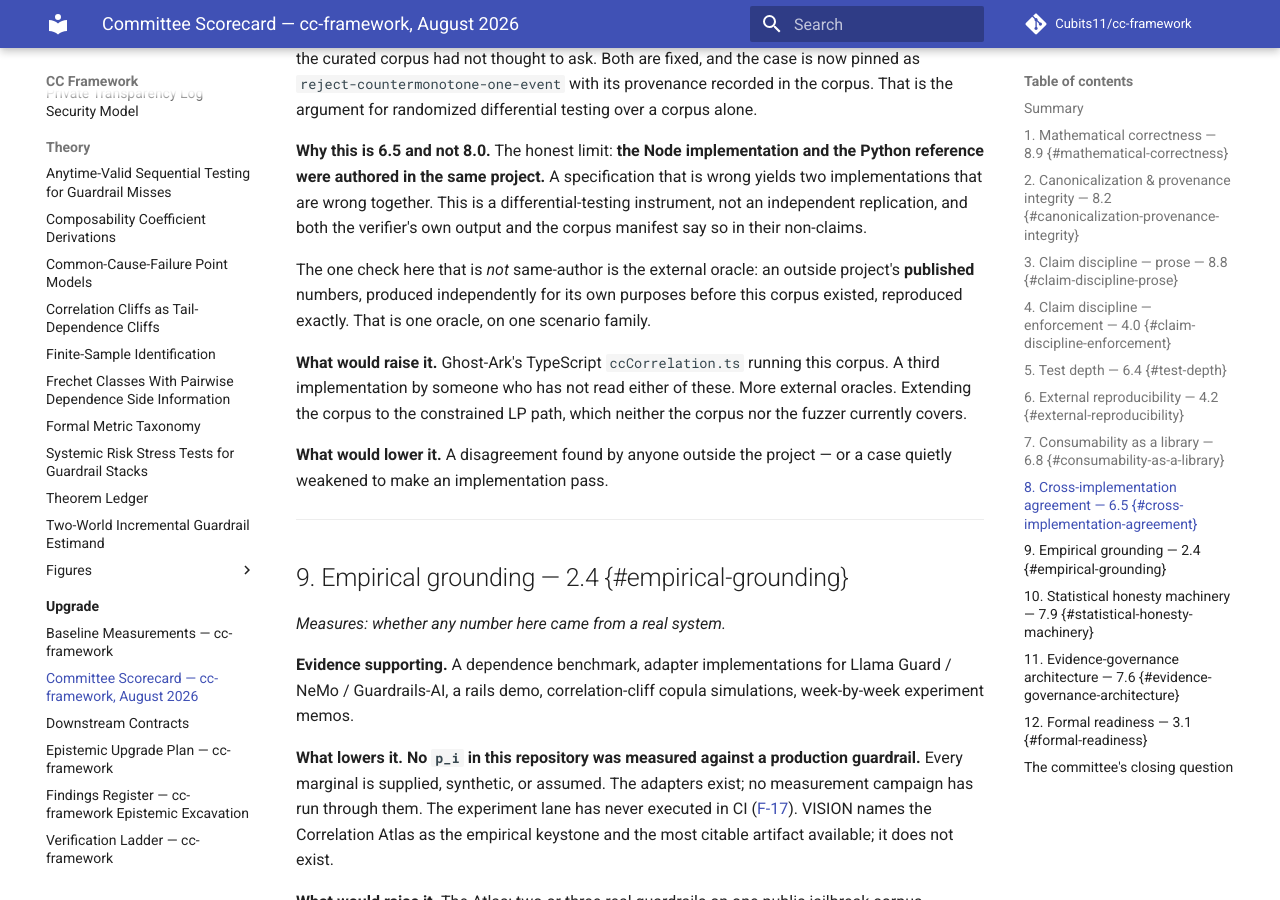
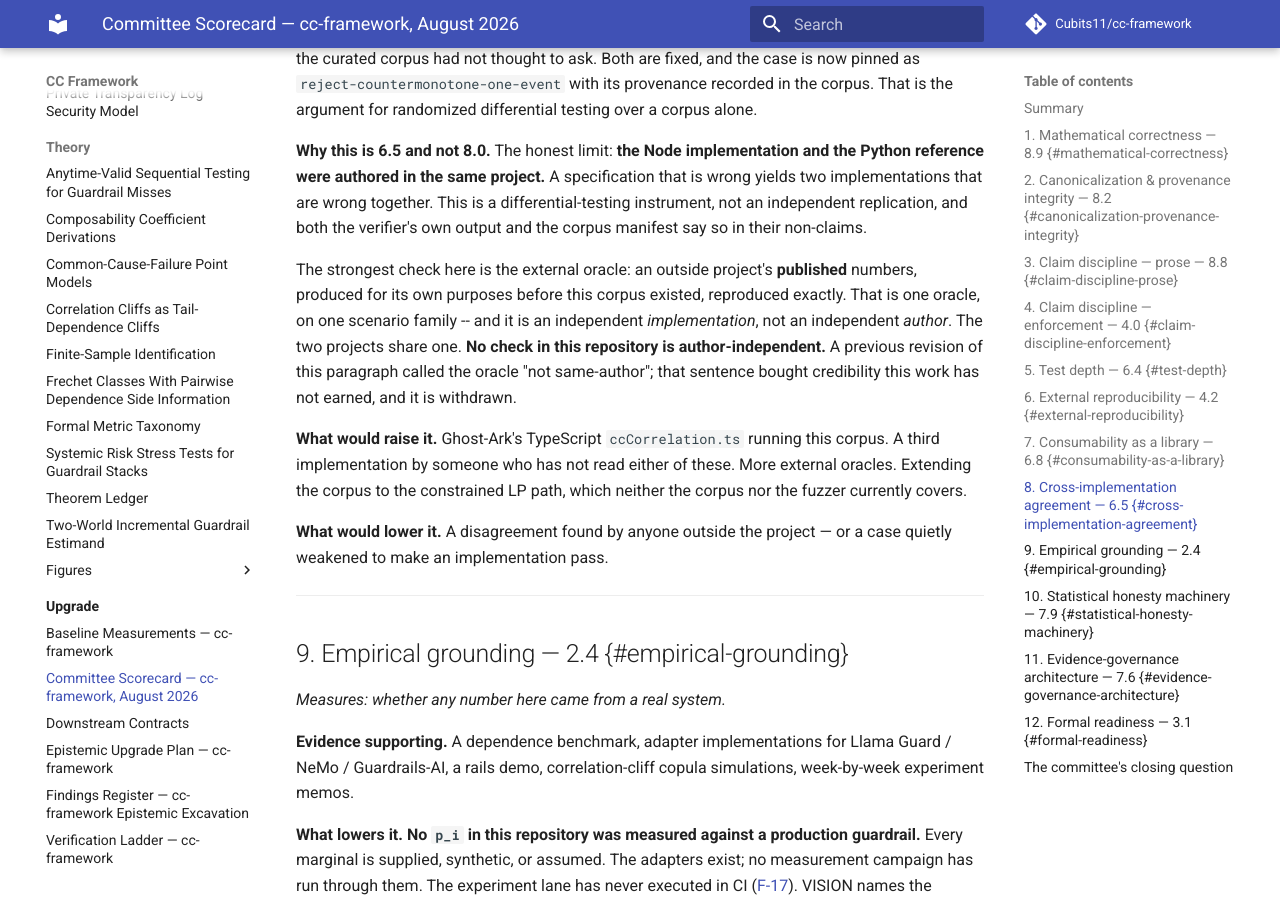
Before and after one commit to Cubits11/cc-framework, an MkDocs documentation site: the page built from docs/upgrade/COMMITTEE_SCORECARD.md, in a window 1280 px wide and 900 px high, scrolled down 7087 px. Built offline with MkDocs 1.6.1 and Material for MkDocs 9.7.7, drawn with Linux system fonts in a browser that asks for light colours; comment, search, counter and statistics services are not loaded.

Commit message:
docs(claims): withdraw the "not same-author" claim; no check here is author-independent
Five surfaces asserted that the external oracle is "the only check in this
repository that is not same-author." That sentence was false in the way that
matters, and it purchased credibility this work has not earned.

The oracle is an independent IMPLEMENTATION: different language, different
purpose, written without reference to this corpus, published before the corpus
existed. It is not an independent AUTHOR -- that project and this one share one.

The distinction is the whole point of the check. Implementation independence
catches two codebases of the same understanding disagreeing on arithmetic.
Author independence is what catches a misreading of the estimand, a wrong
assumption about the event space, or any shared conceptual error -- and that
requires a second mind, which this repository does not have. Calling the oracle
"non-same-author" claimed the second guarantee while holding only the first.

Corrected in place, with the withdrawal recorded rather than silently edited:
  - tests/acceptance/test_external_consumer_reproduction.py
  - tests/conformance/test_cc_kernel_v1.py
  - docs/upgrade/COMMITTEE_SCORECARD.md
  - docs/upgrade/EPISTEMIC_UPGRADE_PLAN.md
  - docs/upgrade/README.md

Each now states plainly: no check in this repository is author-independent.

This narrows a claim; it changes no number, no bound, and no test outcome. The
oracle still reproduces exactly, and that is still worth having -- it is simply
worth less than the withdrawn sentence said.

Verified: 52 tests pass across the two affected suites; ruff check and format
clean; mkdocs build --strict exit 0.

Co-Authored-By: Claude Opus 5 <noreply@anthropic.com>

```diff
--- a/docs/upgrade/COMMITTEE_SCORECARD.md
+++ b/docs/upgrade/COMMITTEE_SCORECARD.md
@@ -318,10 +318,13 @@ is wrong yields two implementations that are wrong together. This is a
 differential-testing instrument, not an independent replication, and both the
 verifier's own output and the corpus manifest say so in their non-claims.
 
-The one check here that is *not* same-author is the external oracle: an
-outside project's **published** numbers, produced independently for its own
-purposes before this corpus existed, reproduced exactly. That is one oracle, on
-one scenario family.
+The strongest check here is the external oracle: an outside project's
+**published** numbers, produced for its own purposes before this corpus existed,
+reproduced exactly. That is one oracle, on one scenario family -- and it is an
+independent *implementation*, not an independent *author*. The two projects
+share one. **No check in this repository is author-independent.** A previous
+revision of this paragraph called the oracle "not same-author"; that sentence
+bought credibility this work has not earned, and it is withdrawn.
 
 **What would raise it.** Ghost-Ark's TypeScript `ccCorrelation.ts` running this
 corpus. A third implementation by someone who has not read either of these. More
```
Also changed, not shown: docs/upgrade/EPISTEMIC_UPGRADE_PLAN.md (+4 -2 lines), docs/upgrade/README.md (+3 -2 lines), 2 other files.
